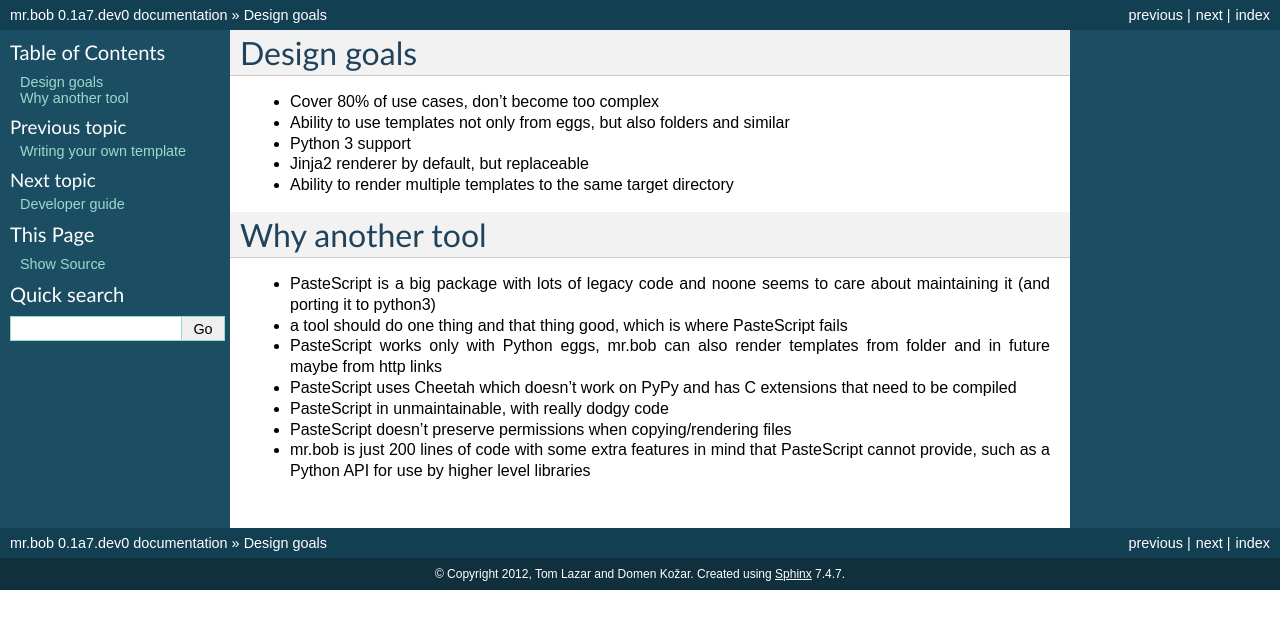
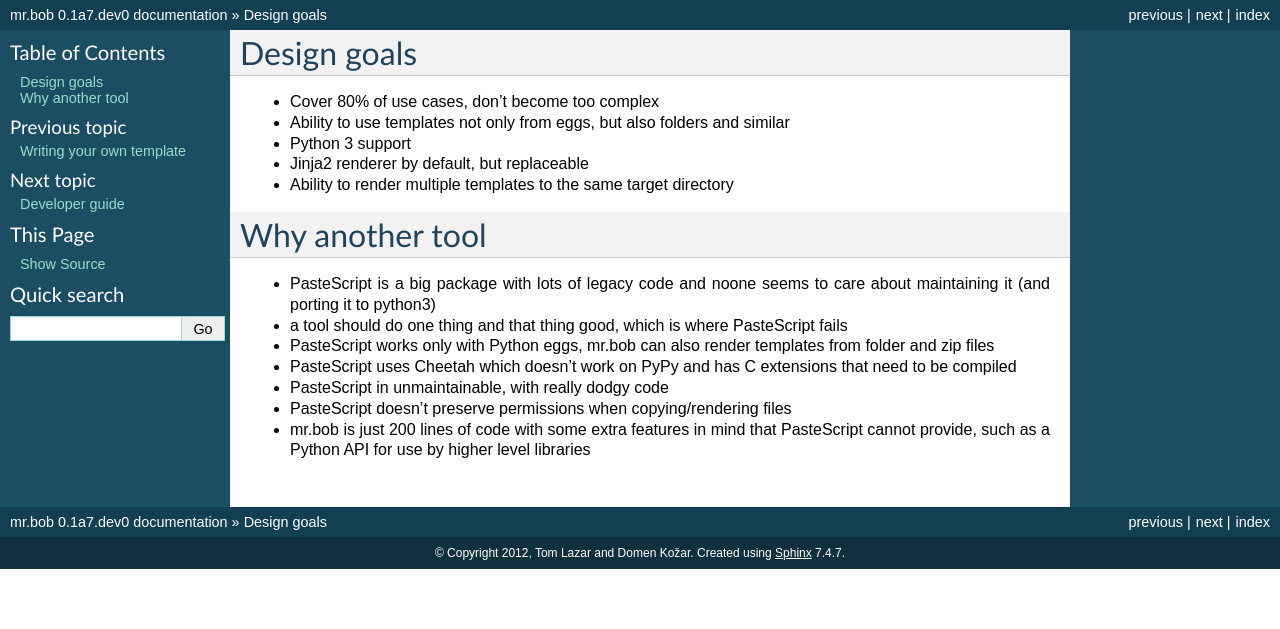
Before and after one commit to collective/mr.bob, a Sphinx documentation site: the page built from docs/source/other.rst, in a window 1280 px wide. Shown: the top 629 px of the page. Built offline with Sphinx 7.4.7, drawn with Linux system fonts in a browser that asks for light colours.

Commit message:
say the truth

```diff
--- a/docs/source/other.rst
+++ b/docs/source/other.rst
@@ -12,7 +12,7 @@
 
 - PasteScript is a big package with lots of legacy code and noone seems to care about maintaining it (and porting it to python3)
 - a tool should do one thing and that thing good, which is where PasteScript fails
-- PasteScript works only with Python eggs, mr.bob can also render templates from folder and in future maybe from http links
+- PasteScript works only with Python eggs, mr.bob can also render templates from folder and zip files
 - PasteScript uses Cheetah which doesn't work on PyPy and has C extensions that need to be compiled
 - PasteScript in unmaintainable, with really dodgy code
 - PasteScript doesn't preserve permissions when copying/rendering files
```
